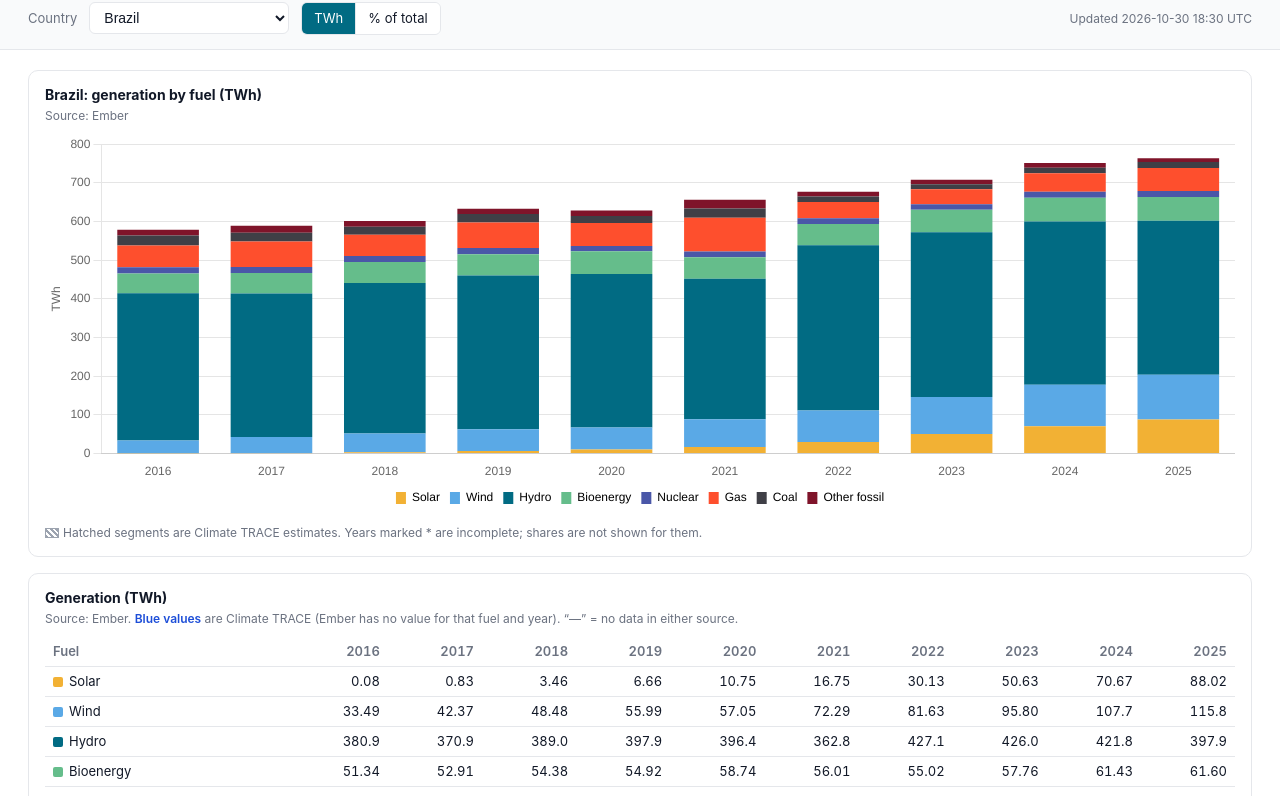
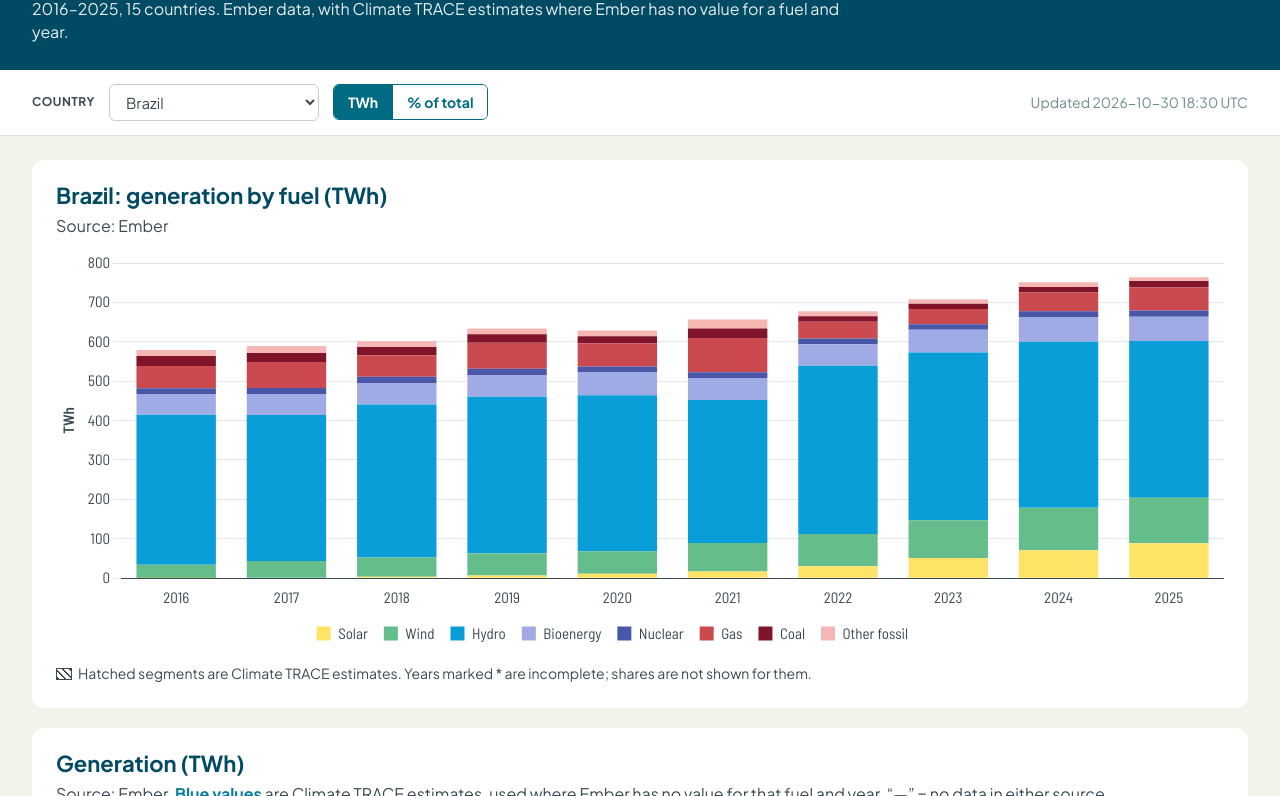
Before and after one commit to cshearer1977/CWF-Power-Dashboard-2, a plain HTML site: page docs/index.html in a window 1280 px wide. Shown: the part 101-897 px from the top of the page. Drawn offline with nearby package versions, Linux system fonts and the light colour scheme.

Commit message:
Apply GEM brand styling

```diff
--- a/docs/index.html
+++ b/docs/index.html
@@ -3,88 +3,121 @@
 <head>
   <meta charset="utf-8" />
   <meta name="viewport" content="width=device-width, initial-scale=1" />
-  <title>CWF Annual Generation Dashboard</title>
+  <title>CWF Annual Generation Dashboard | Global Energy Monitor</title>
+  <link rel="preconnect" href="https://fonts.googleapis.com" />
+  <link rel="preconnect" href="https://fonts.gstatic.com" crossorigin />
+  <link href="https://fonts.googleapis.com/css2?family=Plus+Jakarta+Sans:wght@400;600;700&family=Barlow+Semi+Condensed:wght@400;600&display=swap" rel="stylesheet" />
   <script src="https://cdn.jsdelivr.net/npm/chart.js@4.5.0/dist/chart.umd.js"></script>
   <style>
+    /* GEM Visual Brand Guidelines (Apr 2026) + GEM data-viz style guide */
     :root {
       color-scheme: light;
-      --bg: #ffffff;
-      --fg: #111827;
-      --muted: #6b7280;
-      --card: #f9fafb;
-      --border: #e5e7eb;
-      --gem-teal: #016b83;
-      --ct-blue: #1d4ed8;
-      --warn-bg: #fff7ed;
-      --warn-fg: #9a3412;
+      --midnight:   #002430;
+      --navy:       #004A63;
+      --teal:       #016B83;
+      --mint:       #9DF7E5;
+      --orange:     #FE4F2D;
+      --warm-white: #F2F2EB;
+      --white:      #FFFFFF;
+      --text:       #3A4A50;   /* GEM grey: all body + chart text */
+      --muted:      #6E8C91;
+      --rule:       #DCE3E5;
+      --grid:       #CBCBCB;
+      --ct:         #087DA0;   /* Climate TRACE values (blue, per CWF convention) */
+      --font-brand: "Plus Jakarta Sans", Helvetica, Arial, sans-serif;
+      --font-chart: "Barlow Semi Condensed", Helvetica, Arial, sans-serif;
     }
     * { box-sizing: border-box; }
     body {
-      font-family: -apple-system, BlinkMacSystemFont, "Segoe UI", Roboto, Helvetica, Arial, sans-serif;
-      margin: 0; color: var(--fg); background: var(--bg); line-height: 1.45;
+      margin: 0; font-family: var(--font-brand); font-size: 16px; line-height: 1.45;
+      color: var(--text); background: var(--warm-white);
     }
-    header { padding: 24px 28px 12px; border-bottom: 1px solid var(--border); }
-    h1 { font-size: 20px; margin: 0 0 4px; color: var(--gem-teal); }
-    .subtitle { color: var(--muted); font-size: 13px; }
+    a { color: var(--teal); }
+
+    /* Header: navy band, as in GEM report/presentation covers */
+    header { background: var(--navy); color: var(--white); padding: 28px 32px 26px; }
+    .eyebrow { font-size: 14px; font-weight: 600; margin: 0 0 6px; color: var(--white); }
+    h1 { font-size: 30px; line-height: 1.2; font-weight: 700; margin: 0 0 8px; color: var(--mint); }
+    .subtitle { font-size: 16px; margin: 0; max-width: 820px; color: var(--white); opacity: .9; }
+
     .toolbar {
-      display: flex; gap: 12px; align-items: center; flex-wrap: wrap;
-      padding: 14px 28px; border-bottom: 1px solid var(--border); background: var(--card);
+      display: flex; gap: 14px; align-items: center; flex-wrap: wrap;
+      padding: 14px 32px; background: var(--white); border-bottom: 1px solid var(--rule);
     }
-    .toolbar label { font-size: 13px; color: var(--muted); }
+    .toolbar label { font-size: 12px; font-weight: 700; letter-spacing: .04em; text-transform: uppercase; }
     select {
-      font-size: 14px; padding: 6px 10px; border: 1px solid var(--border);
-      border-radius: 6px; background: white; color: var(--fg); min-width: 200px;
+      font: inherit; font-size: 15px; padding: 7px 12px; min-width: 210px;
+      border: 1px solid var(--grid); border-radius: 6px; background: var(--white); color: var(--text);
     }
-    .seg { display: inline-flex; border: 1px solid var(--border); border-radius: 6px; overflow: hidden; }
+    select:focus-visible, .seg button:focus-visible, .btn:focus-visible { outline: 2px solid var(--orange); outline-offset: 2px; }
+    .seg { display: inline-flex; border: 1px solid var(--teal); border-radius: 6px; overflow: hidden; }
     .seg button {
-      font: inherit; font-size: 13px; padding: 6px 12px; border: 0; background: white;
-      color: var(--fg); cursor: pointer;
+      font: inherit; font-size: 14px; font-weight: 700; padding: 7px 14px; border: 0;
+      background: var(--white); color: var(--teal); cursor: pointer;
     }
-    .seg button + button { border-left: 1px solid var(--border); }
-    .seg button.on { background: var(--gem-teal); color: white; }
-    .updated { margin-left: auto; color: var(--muted); font-size: 12px; }
-    main { padding: 20px 28px 40px; display: grid; gap: 16px; }
-    .card { border: 1px solid var(--border); border-radius: 10px; background: white; padding: 14px 16px; min-width: 0; }
-    .card h2 { font-size: 14px; margin: 0 0 2px; }
-    .card .source { font-size: 12px; color: var(--muted); margin-bottom: 10px; }
-    .chart-wrap { position: relative; height: 380px; }
+    .seg button + button { border-left: 1px solid var(--teal); }
+    .seg button.on { background: var(--teal); color: var(--white); }
+    .updated { margin-left: auto; font-size: 14px; color: var(--muted); }
+
+    main { padding: 24px 32px 40px; display: grid; gap: 20px; max-width: 1280px; }
+    .card { background: var(--white); border-radius: 12px; padding: 22px 24px 20px; min-width: 0; }
+    .card h2 { font-size: 22px; line-height: 1.2; font-weight: 700; margin: 0 0 6px; color: var(--navy); }
+    .card .source { font-size: 16px; margin: 0 0 14px; }
+    .chart-wrap { position: relative; height: 400px; }
     .notice {
-      background: var(--warn-bg); color: var(--warn-fg); border-radius: 8px;
-      padding: 10px 12px; font-size: 13px; margin-bottom: 10px;
+      border-left: 4px solid var(--orange); background: var(--warm-white);
+      padding: 10px 14px; font-size: 14px; margin: 0 0 16px; border-radius: 0 6px 6px 0;
     }
     .notice:empty { display: none; }
+    .notice div + div { margin-top: 4px; }
+    .notes { font-size: 14px; margin-top: 12px; }
+    .notes p { margin: 0 0 4px; }
     .table-scroll { overflow-x: auto; }
-    table { border-collapse: collapse; width: 100%; font-size: 13px; font-variant-numeric: tabular-nums; }
-    th, td { padding: 5px 8px; text-align: right; border-bottom: 1px solid var(--border); white-space: nowrap; }
+    table { border-collapse: collapse; width: 100%; font-size: 14px; font-variant-numeric: tabular-nums; }
+    th, td { padding: 7px 10px; text-align: right; border-bottom: 1px solid var(--rule); white-space: nowrap; }
     th:first-child, td:first-child { text-align: left; }
-    thead th { color: var(--muted); font-weight: 600; }
-    tr.total td { font-weight: 600; border-top: 2px solid var(--fg); }
-    td.ct { color: var(--ct-blue); font-weight: 600; }
-    td.gap { color: #c0c4cc; }
-    th.partial { color: var(--warn-fg); }
-    .swatch { display: inline-block; width: 10px; height: 10px; border-radius: 2px; margin-right: 6px; vertical-align: -1px; }
-    .legend-note { font-size: 12px; color: var(--muted); margin-top: 10px; }
-    .legend-note .ct { color: var(--ct-blue); font-weight: 600; }
+    thead th {
+      background: var(--teal); color: var(--white); font-size: 12px; font-weight: 700;
+      letter-spacing: .04em; text-transform: uppercase; border-bottom: 0;
+    }
+    thead th.partial { background: var(--navy); }
+    tr.total td { font-weight: 700; border-top: 2px solid var(--navy); border-bottom: 0; }
+    td.ct { color: var(--ct); font-weight: 700; }
+    td.gap { color: #A9B8BB; }
+    .swatch { display: inline-block; width: 12px; height: 12px; margin-right: 8px; vertical-align: -1px; }
+    .ct-label { color: var(--ct); font-weight: 700; }
     .hatch {
-      display: inline-block; width: 14px; height: 10px; vertical-align: -1px; margin-right: 4px;
-      background: repeating-linear-gradient(45deg, #9ca3af 0 2px, #fff 2px 4px); border: 1px solid #9ca3af;
+      display: inline-block; width: 16px; height: 12px; vertical-align: -1px; margin-right: 6px;
+      background: repeating-linear-gradient(45deg, var(--text) 0 2px, var(--white) 2px 5px); border: 1px solid var(--text);
     }
-    .footer { padding: 16px 28px 28px; color: var(--muted); font-size: 12px; border-top: 1px solid var(--border); }
-    .footer p { margin: 0 0 8px; max-width: 900px; }
-    .footer a, .card a { color: var(--gem-teal); text-decoration: none; }
-    .footer a:hover, .card a:hover { text-decoration: underline; }
-    .empty { padding: 40px 0; text-align: center; color: var(--muted); font-size: 13px; }
+    .btn {
+      display: inline-block; margin-top: 16px; padding: 9px 16px; border-radius: 6px;
+      background: var(--orange); color: var(--white); font-weight: 700; font-size: 14px; text-decoration: none;
+    }
+    .btn:hover { filter: brightness(.95); }
+
+    footer { background: var(--midnight); color: var(--white); padding: 28px 32px 32px; font-size: 14px; }
+    footer .inner { max-width: 900px; }
+    footer p { margin: 0 0 10px; }
+    footer strong { color: var(--mint); }
+    footer a { color: var(--mint); }
+    footer .org { margin-top: 18px; font-weight: 700; }
+    .empty { padding: 40px 0; text-align: center; }
+
     @media (max-width: 640px) {
-      header, .toolbar, main, .footer { padding-left: 16px; padding-right: 16px; }
+      header, .toolbar, main, footer { padding-left: 16px; padding-right: 16px; }
+      h1 { font-size: 24px; }
       .updated { margin-left: 0; width: 100%; }
-      .chart-wrap { height: 300px; }
+      .chart-wrap { height: 320px; }
+      .card { padding: 18px 16px; }
     }
   </style>
 </head>
 <body>
   <header>
-    <h1>CWF Annual Generation Dashboard</h1>
-    <div class="subtitle">Electricity generation by fuel, 2016–2025, for 15 countries. Ember data, gap-filled with Climate TRACE where Ember has no value.</div>
+    <p class="eyebrow">Global Energy Monitor (GEM)</p>
+    <h1>Annual electricity generation by fuel</h1>
+    <p class="subtitle">2016–2025, 15 countries. Ember data, with Climate TRACE estimates where Ember has no value for a fuel and year.</p>
   </header>
 
   <div class="toolbar">
@@ -100,45 +133,53 @@
   <main id="main">
     <section class="card">
       <h2 id="chart-title">Generation by fuel</h2>
-      <div class="source" id="chart-src">—</div>
+      <p class="source" id="chart-src">—</p>
       <div class="notice" id="notice"></div>
       <div class="chart-wrap"><canvas id="gen-chart"></canvas></div>
-      <div class="legend-note"><span class="hatch"></span>Hatched segments are Climate TRACE estimates. Years marked * are incomplete; shares are not shown for them.</div>
+      <div class="notes"><p><span class="hatch"></span>Hatched segments are Climate TRACE estimates. Years marked * are incomplete; shares are not shown for them.</p></div>
     </section>
 
     <section class="card">
       <h2>Generation (TWh)</h2>
-      <div class="source">Source: Ember. <span style="color:var(--ct-blue);font-weight:600">Blue values</span> are Climate TRACE (Ember has no value for that fuel and year). “—” = no data in either source.</div>
+      <p class="source">Source: Ember. <span class="ct-label">Blue values</span> are Climate TRACE estimates, used where Ember has no value for that fuel and year. “—” = no data in either source.</p>
       <div class="table-scroll"><table id="gen-table"></table></div>
-      <div class="legend-note" id="ct-note"></div>
-      <div class="legend-note"><a href="data/generation.csv" download>Download all countries (CSV)</a></div>
+      <div class="notes" id="ct-note"></div>
+      <a class="btn" href="data/generation.csv" download>Download data (CSV)</a>
     </section>
   </main>
 
-  <div class="footer">
+  <footer>
+    <div class="inner">
       <p><strong>Sources.</strong>
         <a href="https://ember-energy.org/data/yearly-electricity-data/" target="_blank" rel="noopener">Ember yearly electricity data</a> (via the Ember API) is the primary source.
         Where Ember has no value for a fuel in a given year, the dashboard uses
-      <a href="https://climatetrace.org" target="_blank" rel="noopener">Climate TRACE</a> plant-level activity, summed by country and primary fuel.
-    </p>
+        <a href="https://climatetrace.org" target="_blank" rel="noopener">Climate TRACE</a> plant-level activity, summed by country and primary fuel.</p>
       <p><strong>Caveats.</strong> Climate TRACE models emitting power plants only (coal, gas, oil and biomass), so it cannot fill solar, wind, hydro, nuclear or other renewables, and its plant-level asset data starts in 2021.
         Its coverage of small and captive plants can be incomplete, so filled values may understate generation. Multi-fuel plants are assigned to their primary (first-listed) fuel; oil and other fossil plants are reported as “Other fossil”.
         Shares are not shown for years marked *, since their totals are incomplete.</p>
-    <p>Data refreshed daily by a GitHub Actions workflow.</p>
+      <p>Data refreshed daily.</p>
+      <p class="org">Global Energy Monitor · <a href="https://globalenergymonitor.org" target="_blank" rel="noopener">globalenergymonitor.org</a></p>
     </div>
+  </footer>
 
 <script>
+// GEM Color Guide: Global Integrated Power Tracker palette (fossil reds, renewable blues/greens).
 const FUEL_COLORS = {
-  "Solar":            "#f2b134",
-  "Wind":             "#5aa9e6",
-  "Hydro":            "#016b83",
-  "Bioenergy":        "#65bd8b",
-  "Other renewables": "#a3d9c9",
-  "Nuclear":          "#4a57a8",
-  "Gas":              "#fe4f2d",
-  "Coal":             "#3f3f46",
-  "Other fossil":     "#7f142a",
+  "Solar":            "#FFE366",  // yellow
+  "Wind":             "#65BD8B",  // green
+  "Hydro":            "#099ED8",  // blue
+  "Bioenergy":        "#A0AAE5",  // purple
+  "Other renewables": "#004F61",  // midnight green (geothermal)
+  "Nuclear":          "#4A57A8",  // indigo
+  "Gas":              "#CA4A50",  // clay red (oil & gas)
+  "Coal":             "#7F142A",  // deep red
+  "Other fossil":     "#F4B7B3",  // light fossil tint
 };
+
+const GEM_TEXT = "#3A4A50", GEM_GRID = "#CBCBCB";
+Chart.defaults.font.family = '"Barlow Semi Condensed", Helvetica, Arial, sans-serif';
+Chart.defaults.font.size = 15;
+Chart.defaults.color = GEM_TEXT;
 
 let chart, payload, mode = "twh";
 const patternCache = {};
@@ -191,25 +232,27 @@ function renderChart(c) {
       maintainAspectRatio: false,
       interaction: { mode: "index", intersect: false },
       scales: {
-        x: { stacked: true, grid: { display: false } },
+        x: { stacked: true, grid: { display: false }, border: { color: GEM_TEXT } },
         y: {
           stacked: true, beginAtZero: true,
+          grid: { color: GEM_GRID, lineWidth: 0.5 }, border: { display: false },
           max: mode === "pct" ? 100 : undefined,
-          title: { display: true, text: mode === "pct" ? "% of total generation" : "TWh" },
+          title: { display: true, text: mode === "pct" ? "% of total generation" : "TWh", font: { weight: "600" } },
         },
       },
       plugins: {
         legend: {
           position: "bottom",
           labels: {
-            boxWidth: 10,
+            boxWidth: 14, boxHeight: 14, padding: 16,
             generateLabels: ch => ch.data.datasets.map((d, i) => ({
               text: d.label, fillStyle: FUEL_COLORS[d.label], strokeStyle: FUEL_COLORS[d.label],
-              lineWidth: 0, hidden: !ch.isDatasetVisible(i), datasetIndex: i,
+              lineWidth: 0, fontColor: GEM_TEXT, hidden: !ch.isDatasetVisible(i), datasetIndex: i,
             })),
           },
         },
         tooltip: {
+          backgroundColor: "#002430", titleFont: { weight: "600" }, padding: 10,
           itemSort: (a, b) => b.datasetIndex - a.datasetIndex,
           filter: item => item.raw != null && item.raw !== 0,
           callbacks: {
@@ -257,7 +300,7 @@ function renderTable(c) {
   const note = document.getElementById("ct-note");
   if (c.ct_cells.length) {
     const parts = c.ct_cells.map(x => `${x.fuel} ${x.year} (${x.plants} plant${x.plants === 1 ? "" : "s"})`);
-    note.innerHTML = `<span class="ct">Climate TRACE values:</span> ${parts.join("; ")}. ` +
+    note.innerHTML = `<span class="ct-label">Climate TRACE values:</span> ${parts.join("; ")}. ` +
       `Sum of plant-level annual activity from the Climate TRACE v7 API.`;
   } else {
     note.textContent = "All values are Ember data.";
```
Lines whose indentation alone changed are shown as unchanged.
